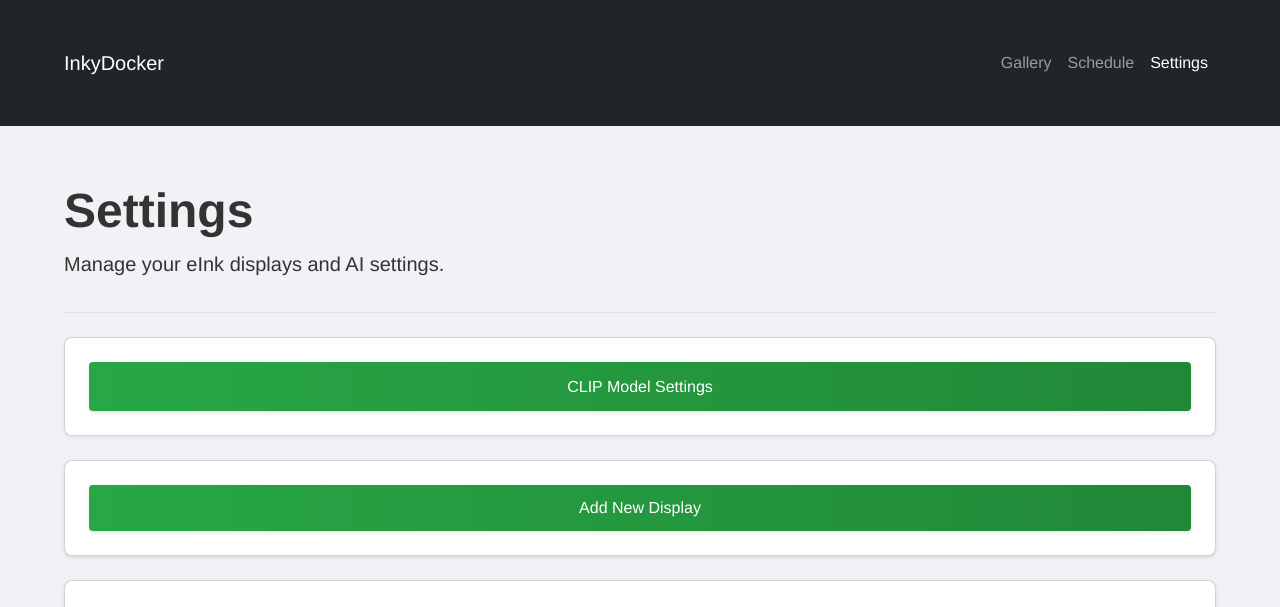
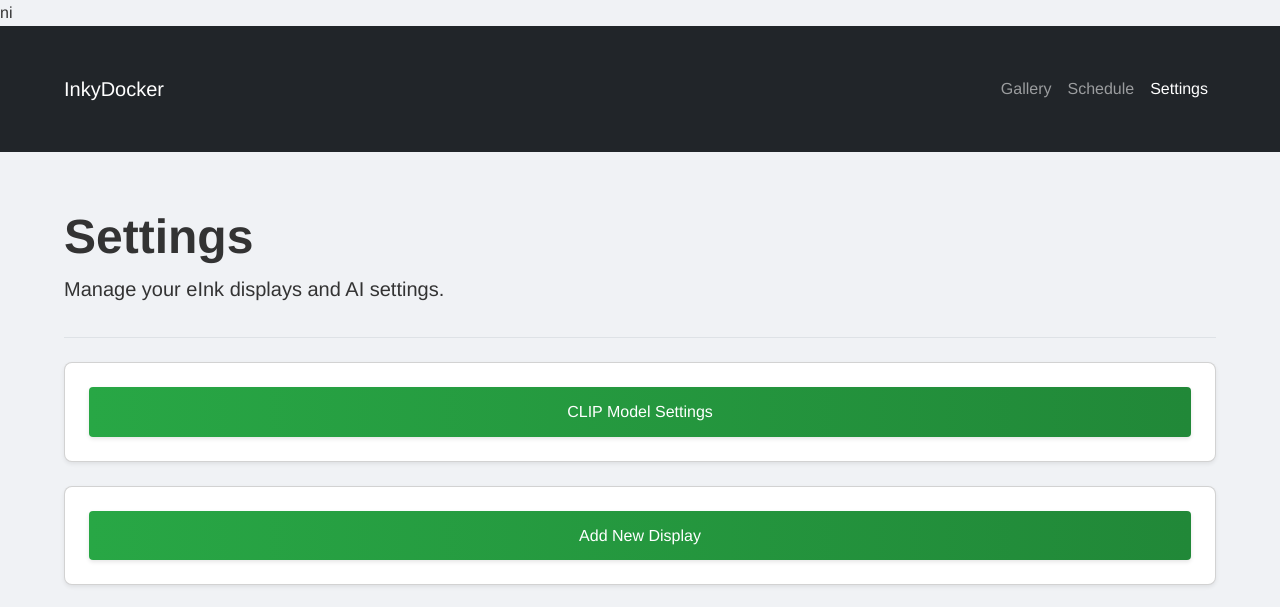
Before and after one commit to Andersoersted/inkydocker, a Flask app: page /settings in a window 1280 px wide. Shown: the top 607 px of the page. Run offline with Flask 3, Linux system fonts and the light colour scheme; data that the repository does not hold is empty; some libraries are stand-ins or nearby versions.

Commit message:
fixing minor issues

```diff
--- a/templates/base.html
+++ b/templates/base.html
@@ -1,4 +1,4 @@
-<!doctype html>
+ni<!doctype html>
 <html lang="en">
   <head>
     <meta charset="utf-8">
--- a/templates/settings.html
+++ b/templates/settings.html
@@ -56,8 +56,10 @@
   </div>
 
   <!-- Add New Display Button -->
-  <div class="card text-center">
-    <button id="addNewDisplayBtn" class="primary-btn">Add New Display</button>
+  <div class="card mb-4 shadow-sm">
+    <div class="card-body text-center">
+      <button id="addNewDisplayBtn" class="primary-btn" style="width: 100%; padding: 12px;">Add New Display</button>
+    </div>
   </div>
 
   <!-- Add New Display Modal -->
@@ -150,7 +152,7 @@
         <tr data-index="{{ loop.index0 }}" data-address="{{ device.address }}">
           <td>{{ loop.index }}</td>
           <td>
-            <div style="width:20px; height:20px; border-radius:50%; background-color:{{ device.color }};"></div>
+            <div class="color-indicator" {% if device.color %}style="background-color:{{ device.color }};"{% endif %}></div>
           </td>
           <td>{{ device.friendly_name }}</td>
           <td>{{ device.orientation }}</td>
@@ -183,7 +185,7 @@
 </div>
 {% endblock %}
 
-{% block scripts %}
+{% block head %}
 <style>
   .modal {
     display: none;
@@ -266,8 +268,16 @@
     color: white;
     transition: width 0.3s ease;
   }
+  .color-indicator {
+    width: 20px;
+    height: 20px;
+    border-radius: 50%;
+    background-color: #CCCCCC; /* Default color */
+  }
 </style>
+{% endblock %}
 
+{% block scripts %}
 <script>
   // Global modal closing functions
   window.closeAddDisplayModal = function() {
@@ -481,11 +491,30 @@
     var addDisplayForm = document.getElementById('addDisplayForm');
     addDisplayForm.addEventListener('submit', function(e) {
       e.preventDefault();
-      fetchDisplayInfo('new').then(function() {
-        addDisplayForm.submit();
-      }).catch(function() {
-        addDisplayForm.submit();
-      });
+
+      // Check if color field is populated
+      var colorField = document.getElementById('newColor');
+      if (!colorField.value) {
+        // If color is not set, set a default color
+        var availableColors = ['#FF5733', '#33FF57', '#3357FF', '#F39C12', '#8E44AD', '#2ECC71', '#E74C3C'];
+        var randomColor = availableColors[Math.floor(Math.random() * availableColors.length)];
+        colorField.value = randomColor;
+      }
+
+      // Check if display name and resolution are populated
+      var displayNameField = document.getElementById('newDisplayName');
+      var resolutionField = document.getElementById('newResolution');
+
+      if (!displayNameField.value) {
+        displayNameField.value = "DefaultDisplay";
+      }
+
+      if (!resolutionField.value) {
+        resolutionField.value = "800x600";
+      }
+
+      // Now submit the form
+      addDisplayForm.submit();
     });
     document.getElementById('closeAddDisplayModal').addEventListener('click', function() {
       closeAddDisplayModal();
@@ -579,7 +608,13 @@
           reject("No address provided");
           return;
         }
-        fetch("/device_info?address=" + encodeURIComponent(address), { timeout: 5000 })
+        // Create an AbortController for timeout handling
+        const controller = new AbortController();
+        const timeoutId = setTimeout(() => controller.abort(), 5000);
+
+        fetch("/device_info?address=" + encodeURIComponent(address), {
+          signal: controller.signal
+        })
           .then(function(response) {
             if (!response.ok) {
               throw new Error("HTTP error " + response.status);
@@ -596,7 +631,7 @@
               resolve();
             } else {
               alert("Error fetching display info: " + data.message + "; using default values.");
-              document.getElementById('newDisplayName').value = "DefaultDisplay color";
+              document.getElementById('newDisplayName').value = "DefaultDisplay";
               document.getElementById('newResolution').value = "800x600";
               document.getElementById('newColor').value = "#FF5733";
               resolve();
@@ -604,11 +639,21 @@
           })
           .catch(function(error) {
             console.error("Error fetching display info:", error);
-            alert("Error fetching display info; using default values.");
-            document.getElementById('newDisplayName').value = "DefaultDisplay color";
+            let errorMessage = "Error fetching display info";
+
+            if (error.name === 'AbortError') {
+              errorMessage += ": Request timed out";
+            }
+
+            alert(errorMessage + "; using default values.");
+            document.getElementById('newDisplayName').value = "DefaultDisplay";
             document.getElementById('newResolution').value = "800x600";
             document.getElementById('newColor').value = "#FF5733";
             resolve();
+          })
+          .finally(() => {
+            // Clear the timeout to prevent memory leaks
+            clearTimeout(timeoutId);
           });
       } else if (mode === 'edit') {
         alert("Fetch Display Info for edit is not implemented yet.");
```
